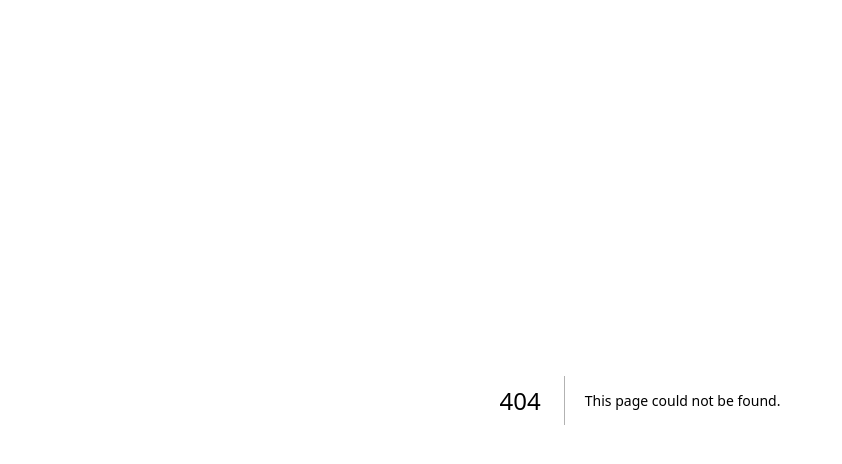
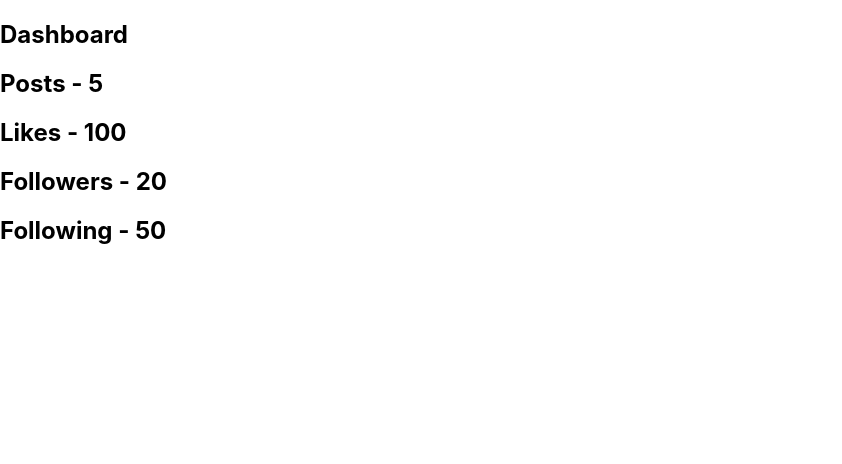
Before and after one commit to SzymonSzmydt/next-practice, a Next.js app: page /dashboard in a window 1280 px wide. Before the commit this address had no page. Shown: the top 464 px of the page, without its empty margins (0-842 px from the left). Built offline with nearby package versions, Linux system fonts and the light colour scheme; data requests are answered from the project's data file.

Commit message:
creating SWR page

```diff
--- a/db.json
+++ b/db.json
@@ -19,6 +19,12 @@
       "description": "Description 3"
     }
   ],
+  "dashboard": {
+    "posts": 5,
+    "likes": 100,
+    "followers": 20,
+    "following": 50
+  },
   "news": [
     {
       "id": 1,
--- a/package.json
+++ b/package.json
@@ -19,6 +19,7 @@
     "next": "13.0.6",
     "react": "18.2.0",
     "react-dom": "18.2.0",
+    "swr": "^2.0.3",
     "typescript": "4.9.3"
   }
 }
--- /dev/null
+++ b/pages/dashboard.js
@@ -0,0 +1,32 @@
+import { useState, useEffect } from "react";
+
+function Dashboard() {
+  const [isLoading, setIsLoading] = useState(true);
+  const [dashboardData, setDashboardData] = useState(null);
+
+  useEffect(() => {
+    async function fetchDashboardData() {
+      const response = await fetch(`http://localhost:4000/dashboard`);
+      const data = await response.json();
+      setDashboardData(data);
+      setIsLoading(false);
+    }
+    fetchDashboardData();
+  }, []);
+
+  if (isLoading) {
+    return <h2> Loading... </h2>;
+  }
+
+  return (
+    <div>
+      <h2>Dashboard</h2>
+      <h2>Posts - {dashboardData.posts}</h2>
+      <h2>Likes - {dashboardData.likes}</h2>
+      <h2>Followers - {dashboardData.followers}</h2>
+      <h2>Following - {dashboardData.following}</h2>
+    </div>
+  );
+}
+
+export default Dashboard;
--- a/pages/news/[category].js
+++ b/pages/news/[category].js
@@ -18,8 +18,11 @@ function ArticleListByCategory({ articles, category }) {
 export default ArticleListByCategory;
 
 export async function getServerSideProps(context) {
-  const { params } = context;
+  const { params, req, res } = context;
   const { category } = params;
+  console.log(req.headers.cookie);
+  res.setHeader("Set-Cookie", ["name=northshape"]);
+
   const response = await fetch(
     `http://localhost:4000/news?category=${category}`
   );
```
Also changed, not shown: pages/dashboardSWR.js (added, +25 -0 lines), 1 other file (tests, documents, lock files or other folders).
